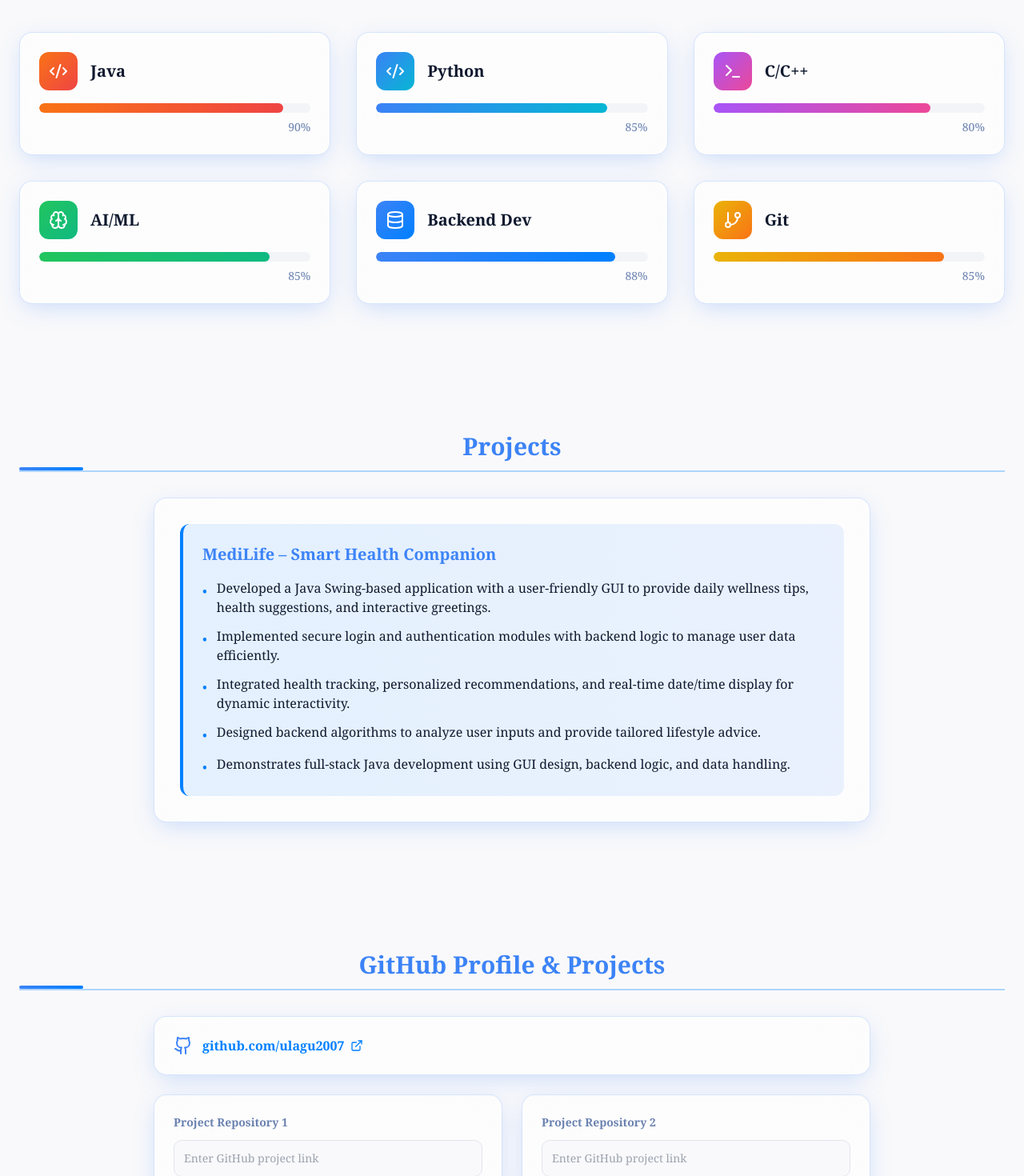
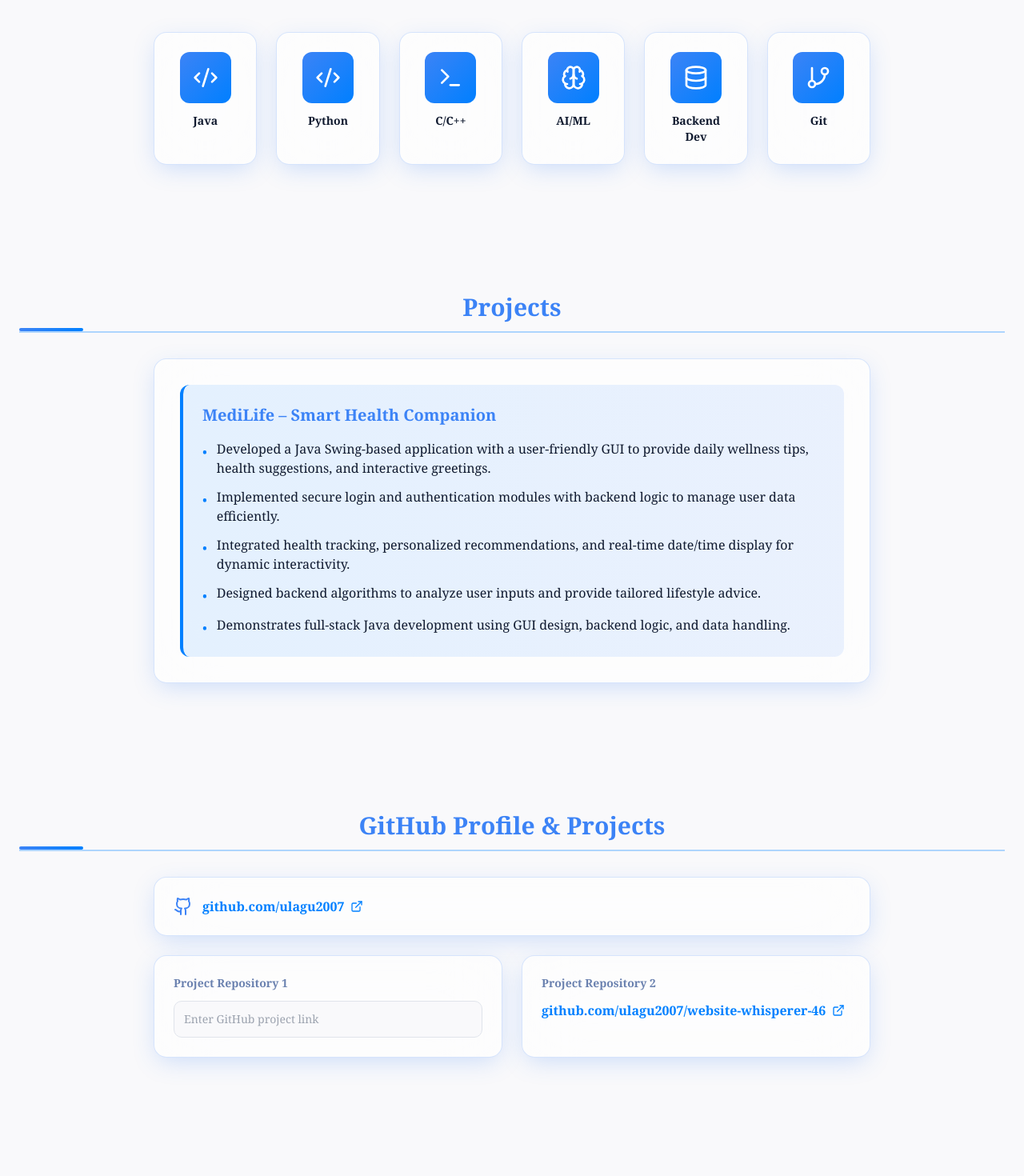
Before and after one commit to ulagu2007/ulagu-folio-srm, a React (Vite) app: page / in a window 1280 px wide. Shown: the part 1460-2930 px from the top of the page at 80% size. Built offline with nearby package versions, Linux system fonts and the light colour scheme; the HTML template or start-up script is replaced by a standard one.

Commit message:
Refactor Skills and E-Curricula sections

```diff
--- a/src/components/ECurriculaSection.tsx
+++ b/src/components/ECurriculaSection.tsx
@@ -1,5 +1,6 @@
 import { FileText, CheckCircle, ExternalLink } from "lucide-react";
 import { motion } from "framer-motion";
+import ecurriculaWheel from "@/assets/ecurricula-wheel.png";
 
 const ECurriculaSection = () => {
   return (
@@ -30,26 +31,19 @@ const ECurriculaSection = () => {
               E-Curricula Wheel Proof
             </h3>
 
-            <a
-              href="/ktretecurricula2024.pdf"
-              target="_blank"
-              rel="noopener noreferrer"
-              className="block glassmorphism p-6 hover:scale-105 transition-all duration-300 group"
-            >
-              <div className="flex flex-col items-center gap-4">
-                <div className="relative">
-                  <div className="absolute inset-0 bg-gradient-to-r from-primary to-accent rounded-full blur-xl opacity-50 group-hover:opacity-75 transition-opacity" />
-                  <CheckCircle className="relative w-16 h-16 text-primary" />
-                </div>
-                <div className="text-center">
-                  <p className="text-lg font-semibold text-primary mb-2">View Completion Certificate</p>
-                  <p className="text-sm text-muted-foreground flex items-center gap-2 justify-center">
-                    All 5 Units (20 Sessions) Completed
-                    <ExternalLink className="w-4 h-4" />
-                  </p>
-                </div>
+            <div className="glassmorphism p-6">
+              <img
+                src={ecurriculaWheel}
+                alt="E-Curricula Completion Wheel - ADVANCED PROGRAMMING PRACTICE (21CSC203P)"
+                className="w-full h-auto rounded-lg shadow-lg"
+              />
+              <div className="mt-4 text-center">
+                <p className="text-sm text-muted-foreground flex items-center gap-2 justify-center">
+                  <CheckCircle className="w-5 h-5 text-primary" />
+                  All 5 Units (20 Sessions) Completed
+                </p>
               </div>
-            </a>
+            </div>
           </div>
         </motion.div>
       </div>
--- a/src/components/GitHubSection.tsx
+++ b/src/components/GitHubSection.tsx
@@ -59,11 +59,15 @@ const GitHubSection = () => {
               transition={{ delay: 0.4 }}
             >
               <p className="font-semibold text-sm text-muted-foreground mb-3">Project Repository 2</p>
-            <input
-              type="text"
-              placeholder="Enter GitHub project link"
-              className="w-full p-3 border border-input rounded-md bg-background text-sm focus:outline-none focus:ring-2 focus:ring-accent"
-              />
+              <a
+                href="https://github.com/ulagu2007/website-whisperer-46"
+                target="_blank"
+                rel="noopener noreferrer"
+                className="text-accent hover:underline font-semibold text-base flex items-center gap-2 transition-colors"
+              >
+                github.com/ulagu2007/website-whisperer-46
+                <ExternalLink className="w-4 h-4" />
+              </a>
             </motion.div>
           </div>
         </div>
--- a/src/components/SkillsSection.tsx
+++ b/src/components/SkillsSection.tsx
@@ -2,12 +2,12 @@ import { motion } from "framer-motion";
 import { Code2, Database, Brain, Cpu, GitBranch, Terminal } from "lucide-react";
 
 const skills = [
-  { name: "Java", level: 90, icon: Code2, color: "from-orange-500 to-red-500" },
-  { name: "Python", level: 85, icon: Code2, color: "from-blue-500 to-cyan-500" },
-  { name: "C/C++", level: 80, icon: Terminal, color: "from-purple-500 to-pink-500" },
-  { name: "AI/ML", level: 85, icon: Brain, color: "from-green-500 to-emerald-500" },
-  { name: "Backend Dev", level: 88, icon: Database, color: "from-primary to-accent" },
-  { name: "Git", level: 85, icon: GitBranch, color: "from-yellow-500 to-orange-500" },
+  { name: "Java", icon: Code2 },
+  { name: "Python", icon: Code2 },
+  { name: "C/C++", icon: Terminal },
+  { name: "AI/ML", icon: Brain },
+  { name: "Backend Dev", icon: Database },
+  { name: "Git", icon: GitBranch },
 ];
 
 const SkillsSection = () => {
@@ -23,33 +23,20 @@ const SkillsSection = () => {
           <h2 className="section-title text-center">Technical Skills</h2>
         </motion.div>
 
-        <div className="grid grid-cols-1 md:grid-cols-2 lg:grid-cols-3 gap-8 mt-12">
+        <div className="grid grid-cols-2 md:grid-cols-3 lg:grid-cols-6 gap-6 mt-12 max-w-4xl mx-auto">
           {skills.map((skill, index) => (
             <motion.div
               key={skill.name}
-              className="glassmorphism p-6 hover:scale-105 transition-transform duration-300"
+              className="glassmorphism p-6 hover:scale-105 transition-transform duration-300 flex flex-col items-center gap-3"
               initial={{ opacity: 0, y: 30 }}
               whileInView={{ opacity: 1, y: 0 }}
               viewport={{ once: true }}
               transition={{ delay: index * 0.1, duration: 0.5 }}
             >
-              <div className="flex items-center gap-4 mb-4">
-                <div className={`p-3 rounded-xl bg-gradient-to-br ${skill.color}`}>
-                  <skill.icon className="w-6 h-6 text-white" />
-                </div>
-                <h3 className="text-xl font-semibold text-foreground">{skill.name}</h3>
+              <div className="p-4 rounded-xl bg-gradient-to-br from-primary to-accent">
+                <skill.icon className="w-8 h-8 text-white" />
               </div>
-
-              <div className="relative h-3 bg-muted rounded-full overflow-hidden">
-                <motion.div
-                  className={`absolute inset-y-0 left-0 bg-gradient-to-r ${skill.color} rounded-full`}
-                  initial={{ width: 0 }}
-                  whileInView={{ width: `${skill.level}%` }}
-                  viewport={{ once: true }}
-                  transition={{ delay: index * 0.1 + 0.3, duration: 1, ease: "easeOut" }}
-                />
-              </div>
-              <p className="text-right text-sm text-muted-foreground mt-2">{skill.level}%</p>
+              <h3 className="text-sm font-semibold text-foreground text-center">{skill.name}</h3>
             </motion.div>
           ))}
         </div>
```
Also changed, not shown: src/assets/ecurricula-wheel.png (added).
